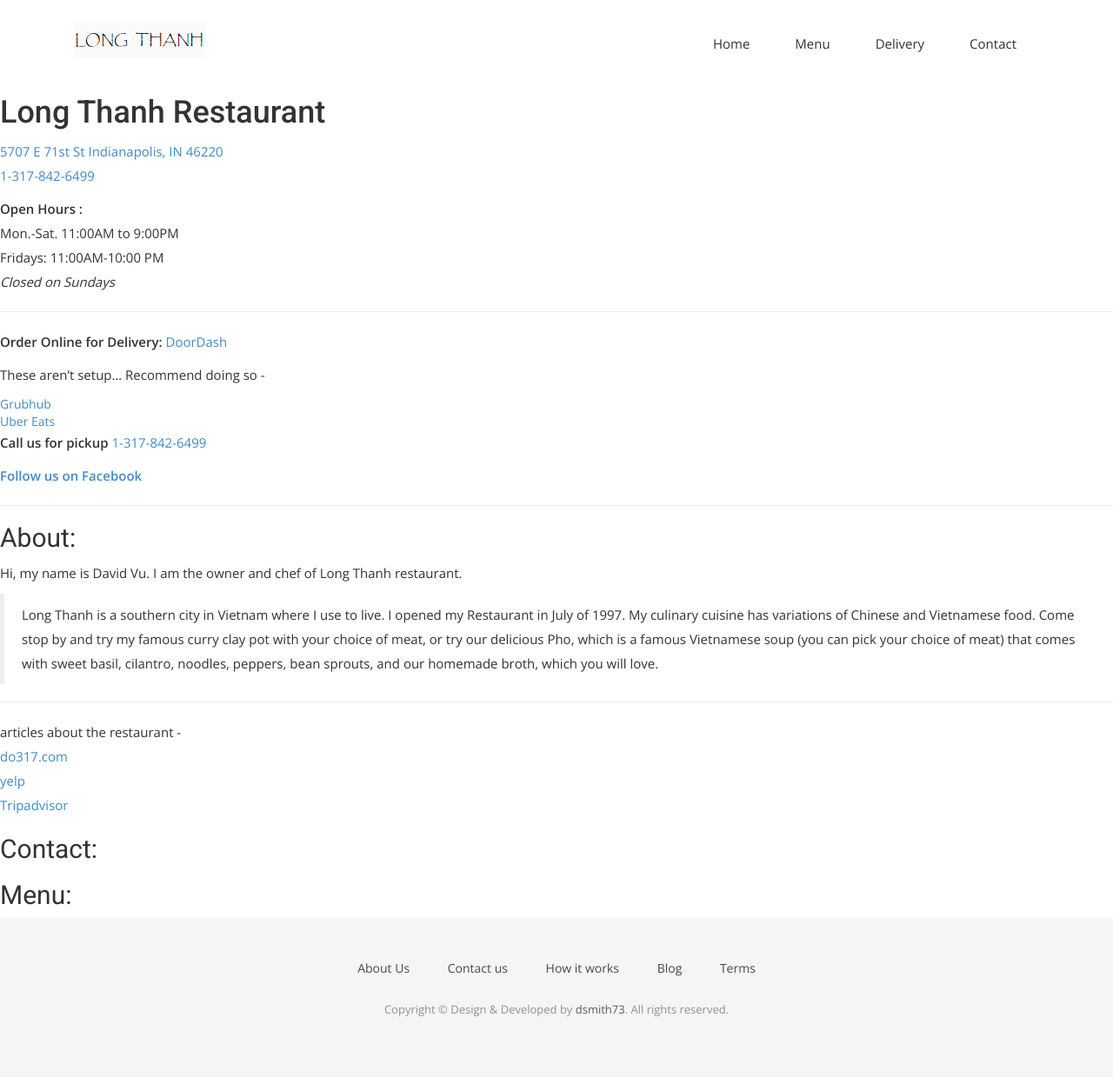
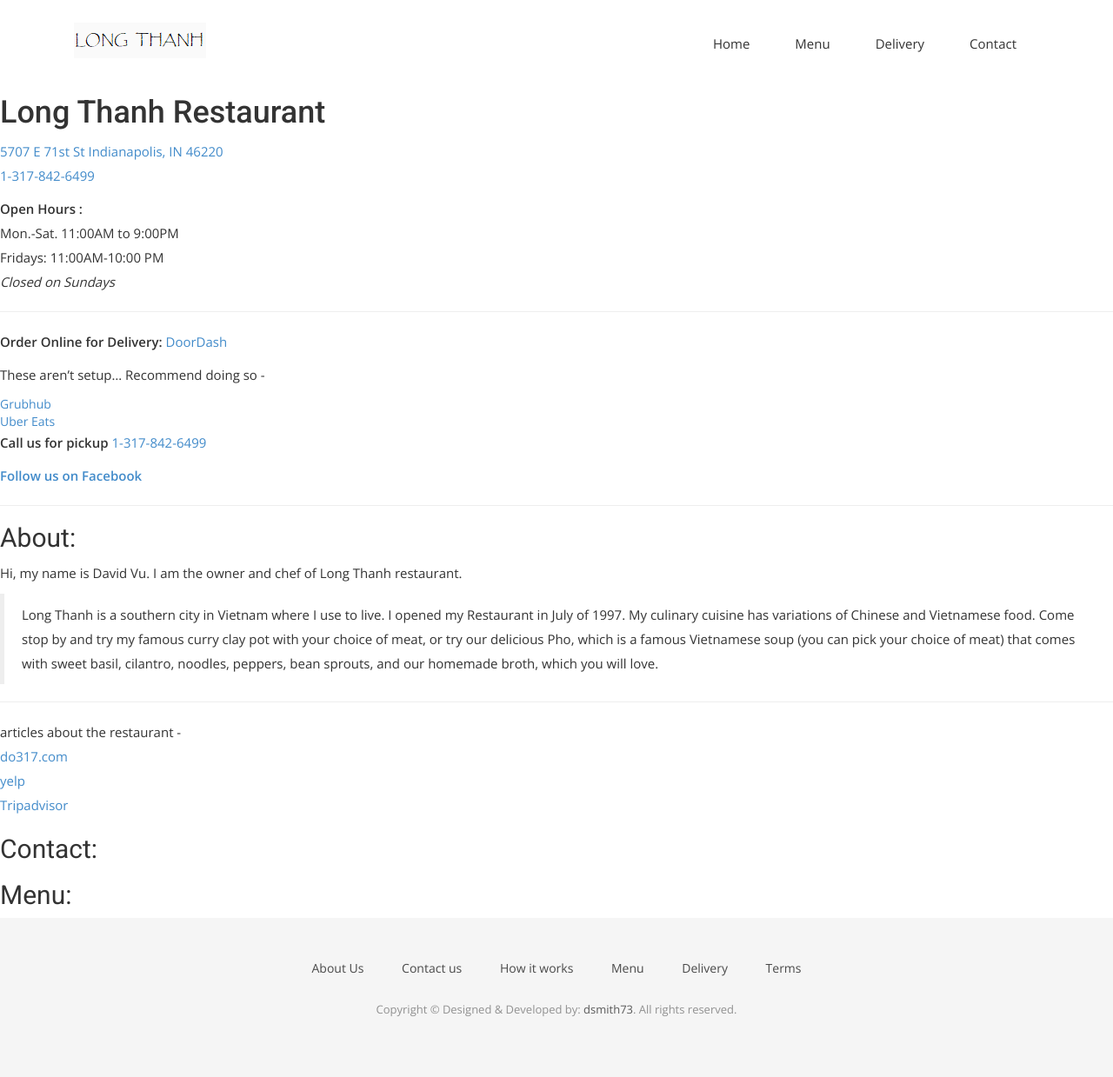
Before and after one commit to dsmith73/long-thanh, a Jekyll site: the page built from about.md, in a window 1280 px wide. Shown: the whole page at 87% size. Built offline with Jekyll 4.4.1, drawn with Linux system fonts in a browser that asks for light colours; nearby versions of some CDN libraries; some web fonts are replaced; our own code applies the rules of GitHub Pages for plain Markdown files.

Commit message:
Update footer.html

```diff
--- a/_includes/footer.html
+++ b/_includes/footer.html
@@ -8,11 +8,12 @@
             <li><a href="#">About Us</a></li>
             <li><a href="{{ site.baseurl }}/contact">Contact us</a></li>
             <li><a href="#">How it works</a></li>
-            <li><a href="{{ site.baseurl }}/blog">Blog</a></li>
+            <li><a href="{{ site.baseurl }}/menu">Menu</a></li>
+            <li><a href="{{ site.baseurl }}/delivery">Delivery</a></li>
             <li><a href="#">Terms</a></li>
           </ul>
         </div>
-        <p>Copyright &copy; Design &amp; Developed by <a href="https://github.com/dsmith73">dsmith73</a>. All rights reserved.</p>
+        <p>Copyright &copy; Designed &amp; Developed by: <a href="https://github.com/dsmith73">dsmith73</a>. All rights reserved.</p>
       </div>
     </div>
   </div>
```
